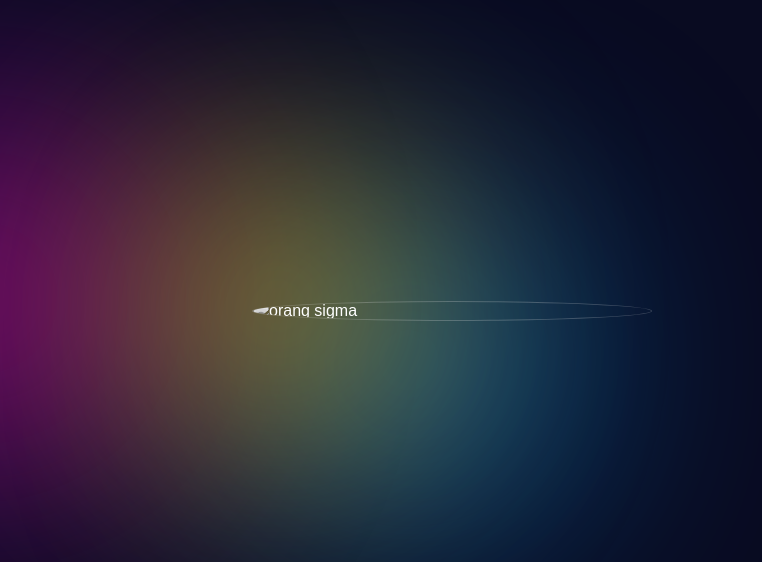
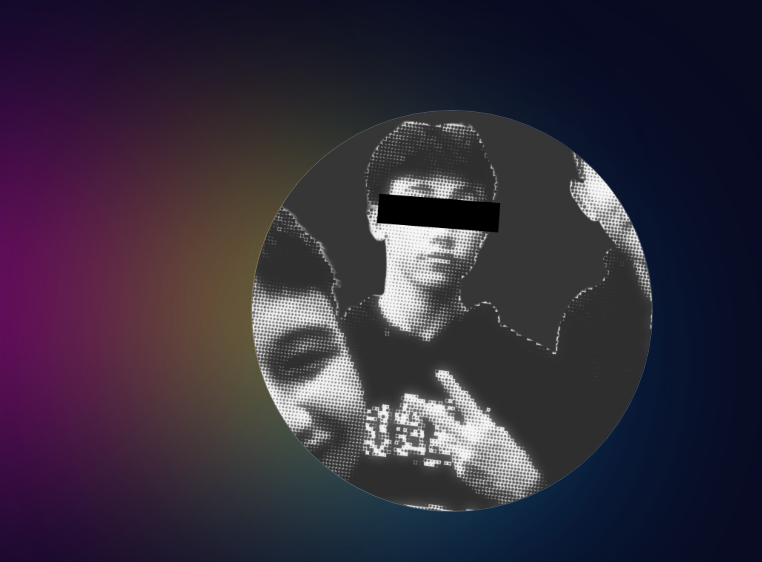
Before and after one commit to VanitasXciel/Portofolio, a plain HTML site: page index.html in a window 1280 px wide. Shown: the part 89-651 px from the top of the page, 518-1280 px from the left. Drawn offline with Linux system fonts and the light colour scheme.

Commit message:
Update index.html

```diff
--- a/index.html
+++ b/index.html
@@ -44,7 +44,7 @@
 <header class="head">
 <div class="foto">
 <!-- <img  src="/asset/Image/me.jpg" alt="orang sigma" /> -->
-<img class="sigma" src="/asset/Image/most.png" alt="orang sigma" />
+<img class="sigma" src="/asset/most.png" alt="orang sigma" />
 </div>
 <div class="description">
 <h2>Hey there, I'm Alfian</h2>
```
